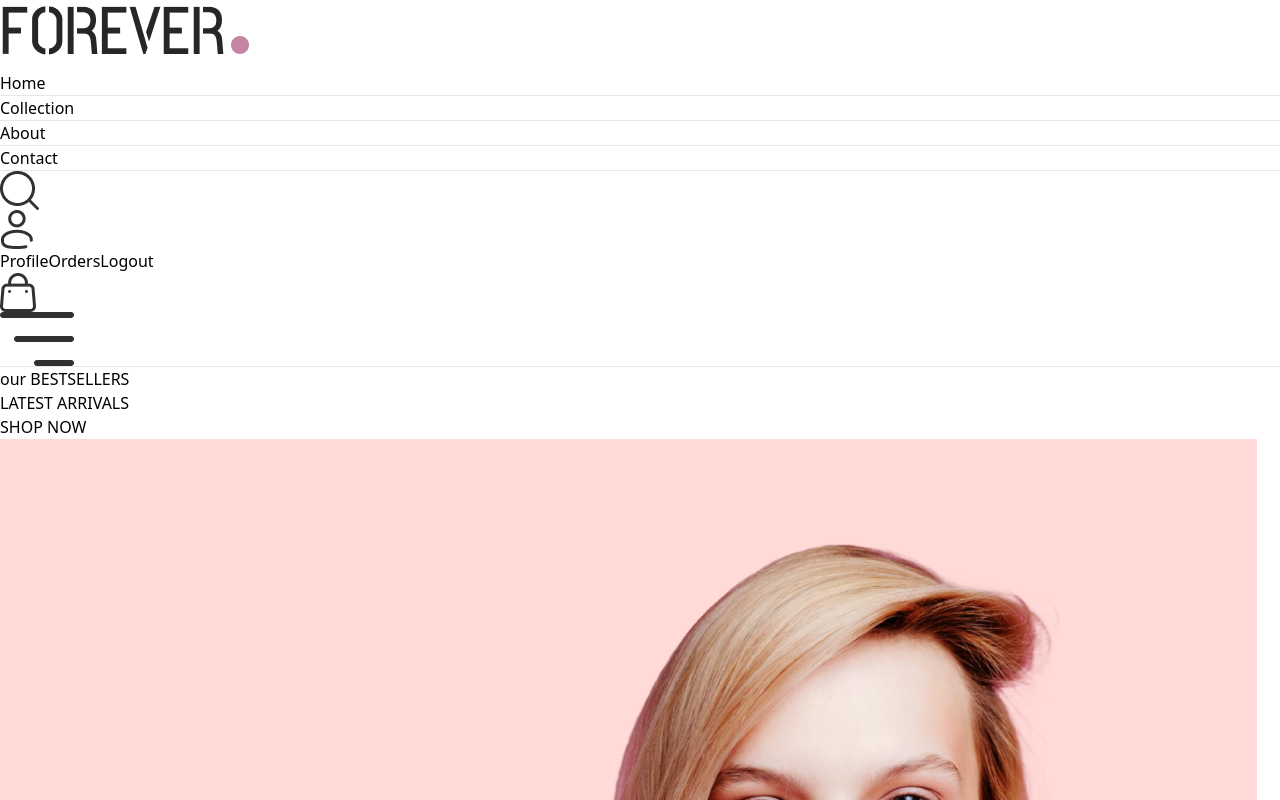
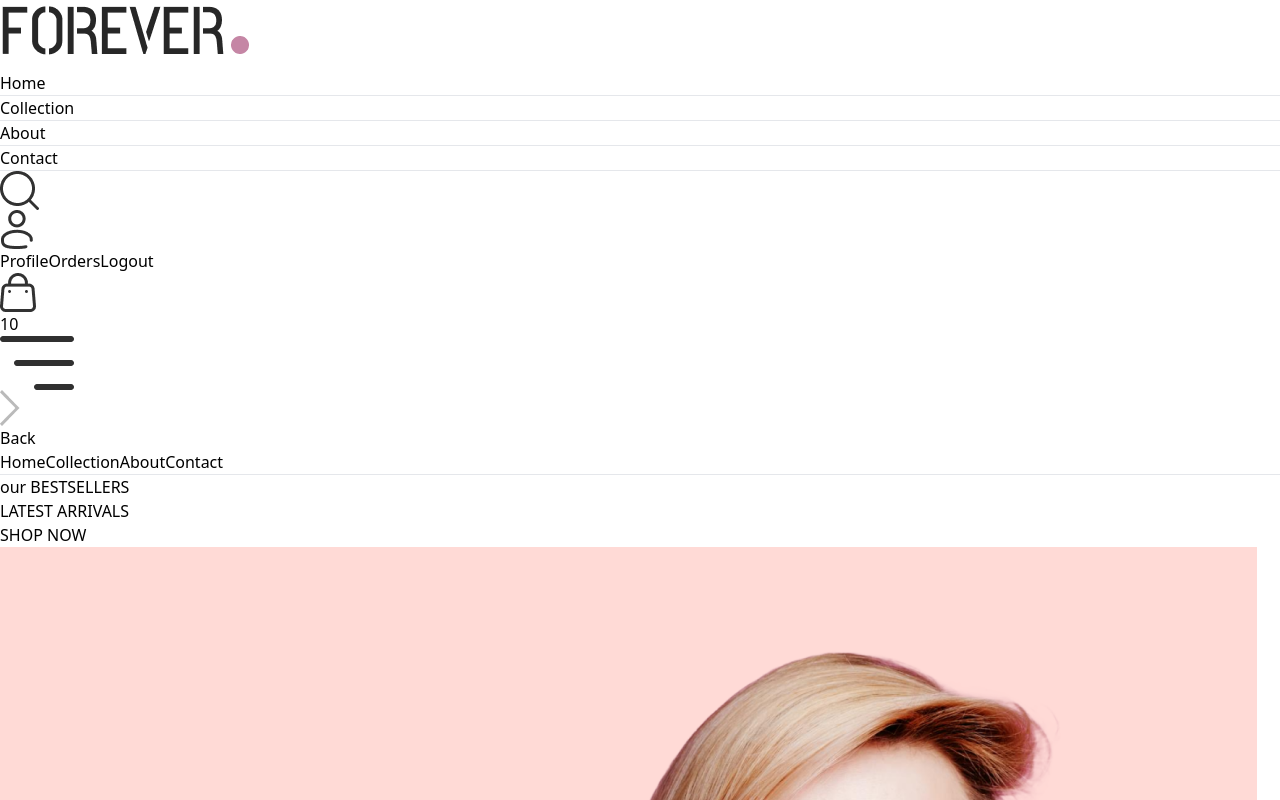
Before and after one commit to fromSoundToDev/E-commerce-fullsatck, a React (Vite) app in the folder client/: page / in a window 1280 px wide. Shown: the top 800 px of the page. Built offline with nearby package versions, Linux system fonts and the light colour scheme.

Commit message:
finishing the navbar

```diff
--- a/client/src/components/NavBar.jsx
+++ b/client/src/components/NavBar.jsx
@@ -1,12 +1,14 @@
-import React from "react";
+import React, { useState } from "react";
 import logo from "../assets/logo.png";
 import search_icon from "../assets/search_icon.png";
 import profile_icon from "../assets/profile_icon.png";
 import cart_icon from "../assets/cart_icon.png";
 import menu_icon from "../assets/menu_icon.png";
+import dropdown_icon from "../assets/dropdown_icon.png";
 import { Link, Links, NavLink } from "react-router-dom";
 
 export default function NavBar() {
+  const [visible, setVisible] = useState(false);
   return (
     <nav className="flex py-4 gap-6 items-center justify-between ">
       {/* logo */}
@@ -53,18 +55,42 @@ export default function NavBar() {
           <img src={profile_icon} alt="" className="w-5 h-5  cursor-pointer" />
           <div className="absolute group-hover:block hidden dropdown-menu right-0 pt-4">
             <div className="flex flex-col w-36 gap-2 py-3 px-5 bg-slate-100 rounded text-gray-500">
-            <NavLink className="hover:text-black">Profile</NavLink>
-            <NavLink className="hover:text-black">Orders</NavLink>
-            <NavLink className="hover:text-black">Logout</NavLink>
-
+              <NavLink className="hover:text-black">Profile</NavLink>
+              <NavLink className="hover:text-black">Orders</NavLink>
+              <NavLink className="hover:text-black">Logout</NavLink>
             </div>
           </div>
         </div>
-        <div className="">
+        <div className="relative">
           <img src={cart_icon} alt="" className=" cursor-pointer w-5 h-5" />
+          <p className="absolute w-4 bg-black rounded-full text-center leading-4 right-[-5px] bottom-[-5px] aspect-square text-sm  text-slate-100 text-[8px]">
+            10
+          </p>
         </div>
         <div className="">
-          <img src={menu_icon} alt="" className=" cursor-pointer w-5 h-5" />
+         <img
+            onClick={()=>setVisible(true)}
+            src={menu_icon}
+            alt=""
+            className= "cursor-pointer w-5 h-5 sm:hidden "
+          />
+        </div>
+        {/* side bar  */}
+
+        <div className= {`${visible?"w-full":"w-0"} overflow-hidden top-0 right-0 bottom-0 bg-white absolute transition-all`} >
+          <div className="flex flex-col">
+            <div className="flex flex-row items-center gap-6 px-2 py-3 border-b-2  ">
+              <img onClick={()=>setVisible(false)} src={dropdown_icon} alt=""  className=" w-3 rotate-180"/>
+              <p className=" text-black text-base ">Back</p>
+            </div>
+
+              <Link onClick={()=>setVisible(false)}  to="/" className=" border-b-2 p-2 text-gray-600 text-base">Home</Link>
+              <Link onClick={()=>setVisible(false)}  to="/collection" className=" border-b-2 p-2 text-gray-600 text-base">Collection</Link>
+              <Link onClick={()=>setVisible(false)} to="about" className=" border-b-2 p-2 text-gray-600 text-base">About</Link>
+              <Link onClick={()=>setVisible(false)} to="/contact" className=" border-b-2 p-2 text-gray-600 text-base">Contact</Link>
+
+          </div>
+
         </div>
       </div>
     </nav>
```
